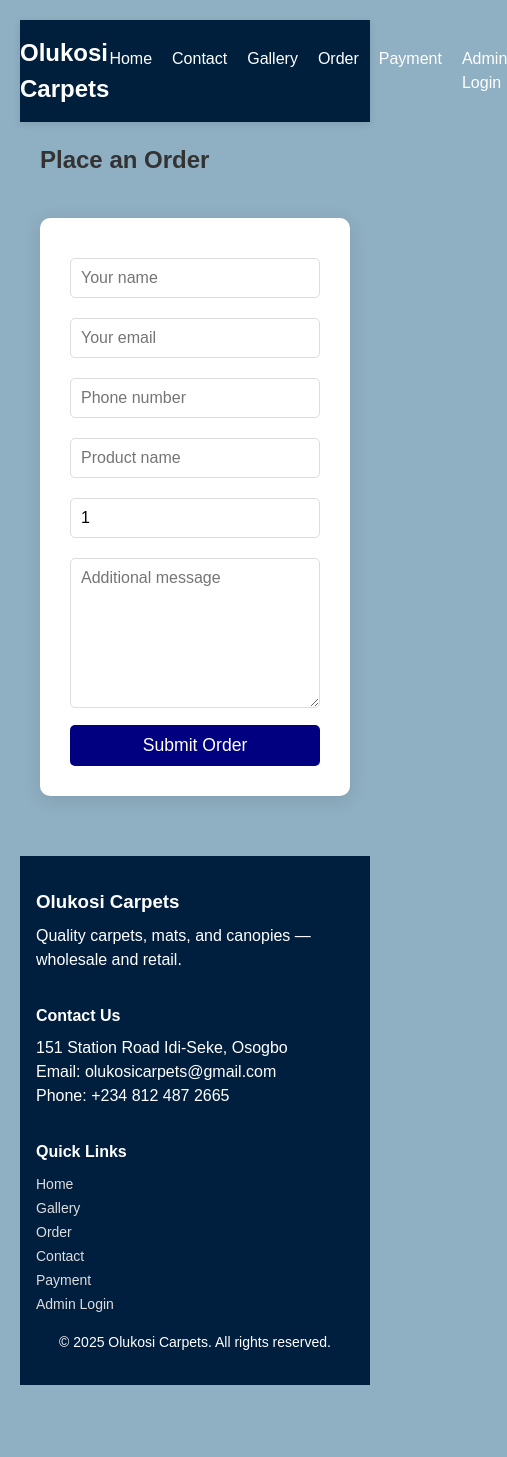
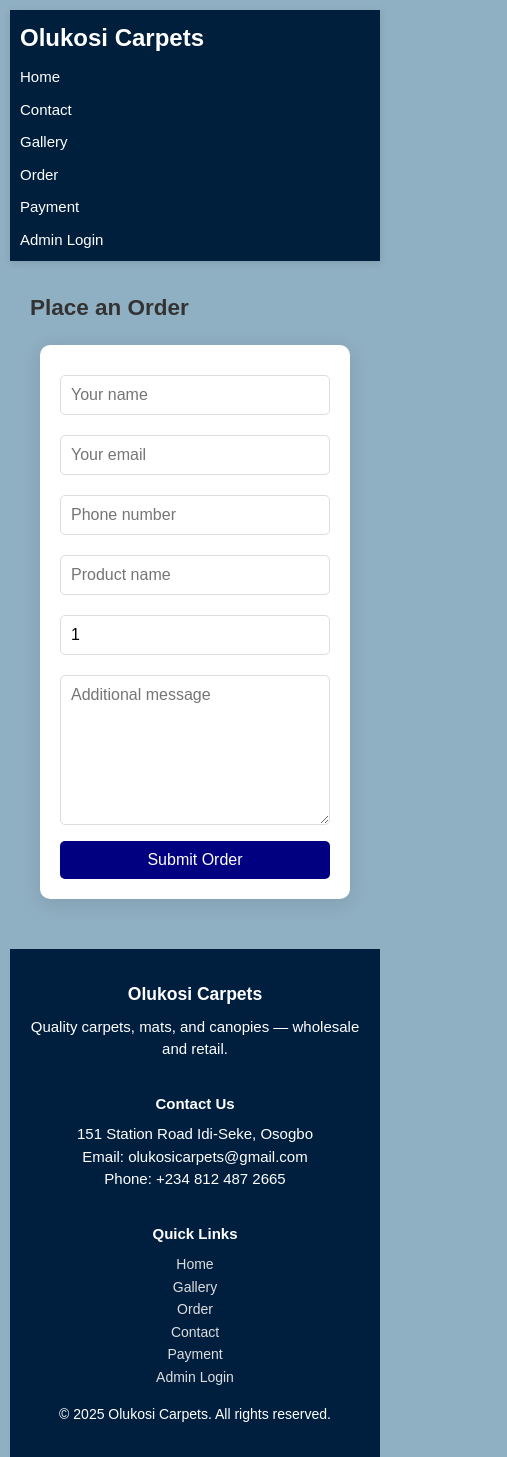
Before and after one commit to Bravolakmedia/Olukosi-Carpet-Frontend, a React (Create React App) app: page /order in a window 390 px wide. Shown: the whole page, 507 px wide, since content can reach past the window. Before the commit the page ends 1385 px from the top, so only its background shows below. Built offline with nearby package versions, Linux system fonts and the light colour scheme.

Commit message:
Updated app.css for mobile responsiveness

```diff
--- a/src/App.css
+++ b/src/App.css
@@ -327,3 +327,65 @@ form button:hover {
   border: none;
   cursor: pointer;
 }
+/* Responsive - Mobile Styles */
+@media (max-width: 768px) {
+  body {
+    padding: 10px;
+    font-size: 15px;
+  }
+
+  .navbar {
+    flex-direction: column;
+    align-items: flex-start;
+    padding: 10px;
+  }
+
+  .navbar .nav-links {
+    flex-direction: column;
+    width: 100%;
+    gap: 10px;
+    margin-top: 10px;
+  }
+
+  .hero h1 {
+    font-size: 2rem;
+  }
+
+  .hero p {
+    font-size: 1rem;
+  }
+
+  .hero .cta-btn {
+    padding: 10px 20px;
+    font-size: 1rem;
+  }
+
+  .container {
+    padding: 5px;
+  }
+
+  .gallery {
+    grid-template-columns: 1fr;
+  }
+
+  .footer-container {
+    flex-direction: column;
+    align-items: center;
+    text-align: center;
+  }
+
+  form, .payment-container {
+    padding: 20px;
+    margin: 20px 10px;
+  }
+
+  .order-form {
+    padding: 10px;
+    margin: 20px 10px;
+  }
+
+  .button, form button, .payment-container button {
+    font-size: 1rem;
+    padding: 10px;
+  }
+}
```
